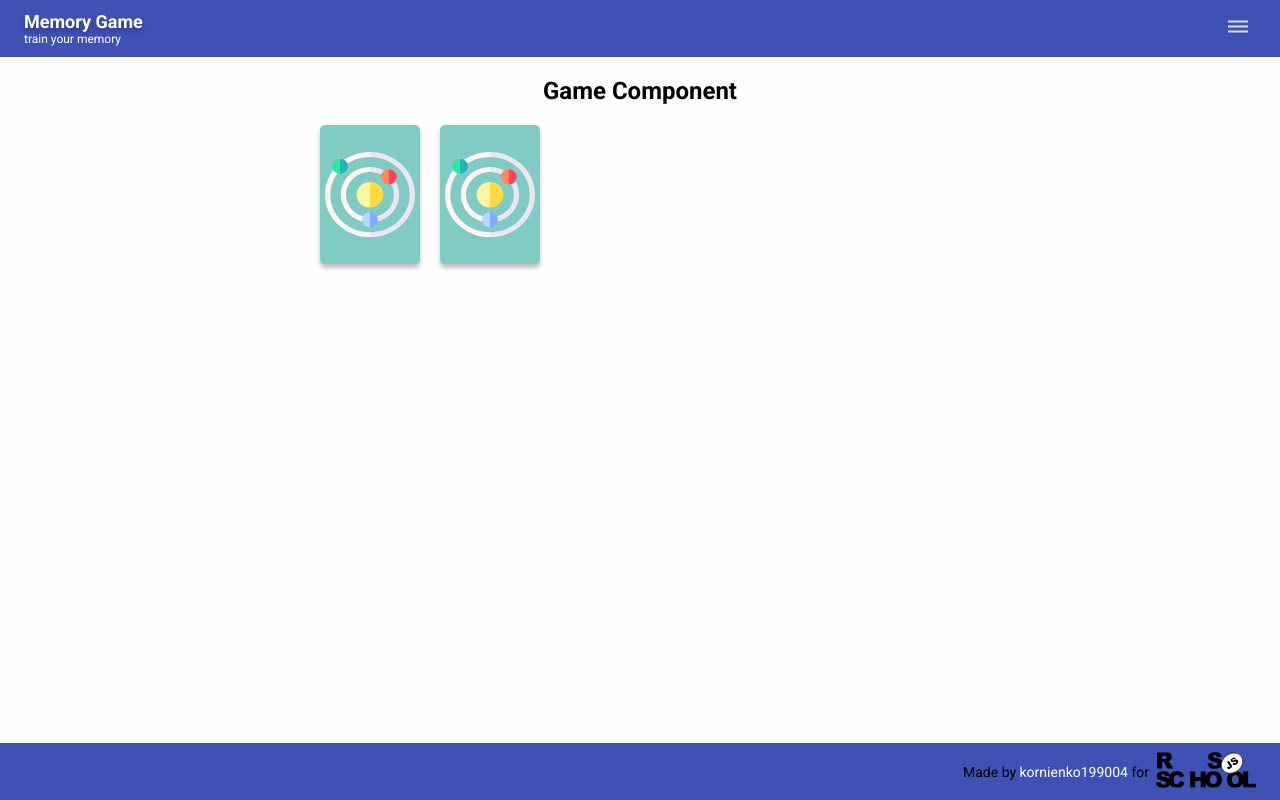
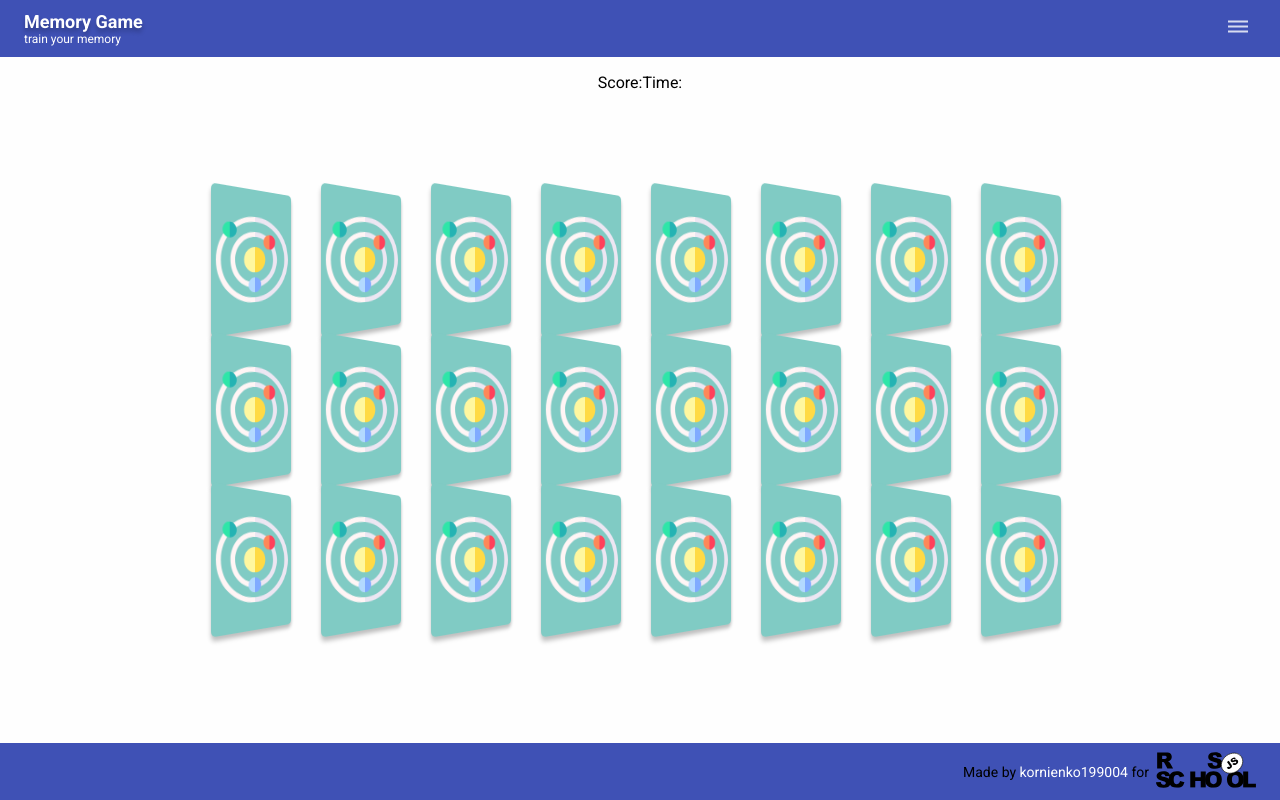
Before and after one commit to kornienko199004/react-game, a React (Create React App) app: page / in a window 1280 px wide. Built offline with nearby package versions, Linux system fonts and the light colour scheme.

Commit message:
feat(game): start to implement mvp

```diff
--- a/package.json
+++ b/package.json
@@ -13,11 +13,13 @@
     "@types/react": "^17.0.0",
     "@types/react-dom": "^17.0.0",
     "@types/react-router-dom": "^5.1.7",
+    "@types/shortid": "0.0.29",
     "node-sass": "^5.0.0",
     "react": "^17.0.1",
     "react-dom": "^17.0.1",
     "react-router-dom": "^5.2.0",
     "react-scripts": "4.0.2",
+    "shortid": "^2.2.16",
     "typescript": "^4.1.2",
     "web-vitals": "^1.0.1"
   },
--- a/src/App.tsx
+++ b/src/App.tsx
@@ -4,6 +4,7 @@ import Container from './layouts/components/Container/Container';
 import { BrowserRouter as Router, Switch } from 'react-router-dom';
 
 function App(match: any) {
+  console.log(match);
   return (
     <div className="App">
       <Router>
--- a/src/components/Game/Game.tsx
+++ b/src/components/Game/Game.tsx
@@ -1,23 +1,189 @@
-import React, { useState } from 'react';
+import React from 'react';
+import shortid from 'shortid';
+import { TypeOfTag } from 'typescript';
 import { Cards } from '../../common/models/models';
 import Card from './components/Card/Card';
 import './game.scss';
 
-export default function Game() {
-  const [flipped, setFlipped] = useState(false);
-  const [flipped2, setFlipped2] = useState(false);
+interface ICard {
+  image: Cards,
+  isFlipped: boolean,
+  id: string,
+  found: boolean;
+}
+
+const cards: Cards[] = [
+  Cards.card1,
+  Cards.card2,
+  Cards.card3,
+  Cards.card4,
+  Cards.card5,
+  Cards.card6,
+  Cards.card7,
+  Cards.card8,
+  Cards.card9,
+  Cards.card10,
+  Cards.card11,
+  Cards.card12,
+];
+
+const generateUniqCards = (count: number): ICard[] => {
+  const cardsCopy: Cards[] = [...cards];
+  let mixedCards: ICard[] = [];
+
+  for (let i = 0; i < count; i += 1) {
+    const cardToInsert: number = Math.floor(Math.random() * cardsCopy.length);
+    mixedCards = [...mixedCards,
+      {
+        image: cardsCopy.splice(cardToInsert, 1)[0],
+        isFlipped: true,
+        id: '',
+        found: false,
+      }
+    ];
+  }
+  return mixedCards;
+};
+
+const generateCards = (size: number): ICard[] => {
+  const count = size / 2;
+
+  const uniqCards: ICard[] = generateUniqCards(count);
+
+  let tempCards: ICard[] = [...uniqCards, ...uniqCards];
+  let mixedCards: ICard[] = [];
+
+  for (let i = 0; i < size; i += 1) {
+    const cardToInsert: number = Math.floor(Math.random() * tempCards.length);
+    mixedCards = [...mixedCards, tempCards.splice(cardToInsert, 1)[0]];
+  }
+
+  mixedCards = mixedCards.map((card) => ({ ...card, id: shortid() }));
+  return mixedCards;
+};
+
+interface IState {
+  cards: ICard[],
+  size: number,
+  firstCard: ICard | null,
+  secondCard: ICard | null,
+}
+
+export default class Game extends React.Component {
+  state: IState;
+
+  constructor(props: { width: number; height: number }) {
+    super(props);
+    const { width = 6, height = 4 } = props;
+    const size: number = width * height;
+    this.state = {
+      size: size,
+      cards: generateCards(size),
+      firstCard: null,
+      secondCard: null,
+    };
+  }
+
+  changeFlipped(cardId: string) {
+    const cardIndex = this.state.cards.findIndex(({ id }) => id === cardId);
+
+    const changedCard: ICard = { ...this.state.cards[cardIndex], isFlipped: !this.state.cards[cardIndex].isFlipped };
+    let cardsCopy = this.state.cards.slice();
+    cardsCopy.splice(cardIndex, 1, changedCard);
+
+    this.setState((prevState: IState) => {
+      const newState = {
+        ...prevState,
+        cards: cardsCopy,
+      };
+      if (!prevState.firstCard && changedCard.isFlipped) {
+        return { ...newState, firstCard: changedCard };
+      }
+      if (!prevState.secondCard && changedCard.isFlipped) {
+        let successGuess: boolean = false;
+        if (prevState.firstCard && prevState.firstCard.image === changedCard.image) {
+          console.log(true);
+          successGuess = true;
+        }
+        cardsCopy = cardsCopy.map((card) => {
+          if (card.id === (prevState.firstCard as ICard).id || card.id === (changedCard as ICard).id) {
+            return { ...card, found: successGuess };
+          }
+          return card;
+        });
+        return {
+          ...prevState,
+          cards: cardsCopy,
+          secondCard: { ...changedCard, found: successGuess },
+          firstCard: { ...prevState.firstCard, found: successGuess },
+        };
+      }
+
+      if (prevState.firstCard && prevState.secondCard) {
+        cardsCopy = cardsCopy.map((card) => {
+          if (card.id === (prevState.firstCard as ICard).id || card.id === (prevState.secondCard as ICard).id) {
+            return { ...card, isFlipped: false };
+          }
+          return card;
+        });
+        return {
+          ...prevState,
+          cards: cardsCopy,
+          firstCard: changedCard,
+          secondCard: null,
+        };
+      }
+
+      return {
+        ...prevState,
+      }
+    });
+  }
+
+  getFieldSize() {
+    const { size } = this.state;
+
+    if (size === 24) {
+      return 'large';
+    }
+    if (size === 16) {
+      return 'medium';
+    }
+
+    return 'small';
+  }
+
+  componentDidMount() {
+    setTimeout(() => {
+      const flippedCards: ICard[] = this.state.cards.map((card) => ({ ...card, isFlipped: false }));
+      this.setState({
+        cards: flippedCards,
+        }
+      );
+    }, 5000);
+  }
+
+  render() {
+      const { cards } = this.state;
       return (
         <div className="game">
-      <h2>Game Component</h2>
-      <div className="game-field">
-        <div className="game-field__item">
-          <Card cardClick={() => setFlipped(!flipped)} isFlipped={flipped} imgName={Cards.card7} />
+          <div className="statistics">
+            <p>Score:</p>
+            <p>Time:</p>
           </div>
-
-        <div className="game-field__item">
-          <Card cardClick={() => setFlipped2(!flipped2)} isFlipped={flipped2} imgName={Cards.card9} />
+          <div className={`game-field game-field_${this.getFieldSize()}`}>
+            {cards.map((card: ICard) => (
+              <div className="game-field__item" key={card.id}>
+                <Card
+                  cardClick={() => this.changeFlipped(card.id)}
+                  isFlipped={card.isFlipped}
+                  imgName={card.image}
+                  found={card.found}
+                />
               </div>
+            ))}
           </div>
         </div>
       );
   }
+}
--- a/src/components/Game/components/Card/Card.tsx
+++ b/src/components/Game/components/Card/Card.tsx
@@ -29,10 +29,10 @@ const cardsMap = {
   [Cards.card12]: card12,
 }
 
-export default function Card(props: { cardClick(): void, isFlipped: boolean, imgName: Cards }) {
-  const { cardClick, isFlipped, imgName } = props;
+export default function Card(props: { cardClick(): void, isFlipped: boolean, imgName: Cards, found: boolean }) {
+  const { cardClick, isFlipped, imgName, found } = props;
   return (
-    <div className="card-wrapper" onClick={cardClick}>
+    <div className={`card-wrapper ${found ? 'card-wrapper_hide' : ''}`} onClick={cardClick}>
       <div className={"card" + (isFlipped ? " flipped" : "")}>
         <div className="card__back"></div>
         <div className="card__front">
--- a/src/components/Game/components/Card/card.scss
+++ b/src/components/Game/components/Card/card.scss
@@ -1,6 +1,38 @@
 .card-wrapper {
   cursor: pointer;
-  perspective: 600px;
+  perspective: 300px;
+}
+
+@keyframes hiding {
+  from {
+    opacity: 1;
+  }
+  50% {
+    opacity: 0.7;
+  }
+  60% {
+    opacity: 0.6;
+  }
+  to {
+    opacity: 0;
+  }
+}
+
+@keyframes bounce {
+  0% {
+    transform: scale(1, 1) translateX(-10px);
+  }
+  50% {
+    transform: scale(1.1, 0.9) translateX(10px);
+  }
+  100% {
+    transform: scale(0.9, 1.1) translateX(-10px);
+  }
+}
+
+.card-wrapper_hide {
+  animation: hiding 1s, bounce 300ms infinite;
+  opacity: 0;
 }
 
 .card {
--- a/src/components/Game/game.scss
+++ b/src/components/Game/game.scss
@@ -1,9 +1,41 @@
+.game {
+  position: relative;
+  height: 100%;
+}
+
 .game-field {
-  width: 50%;
+  position: absolute;
+  top: 50%;
+  width: 100%;
   margin: 0 auto;
-  display: flex;
+  // display: flex;
+  // flex-wrap: wrap;
+  display: grid;
+  justify-content: center;
 }
 
 .game-field__item {
   margin-right: 20px;
+  margin-bottom: 20px;
 }
+
+.game-field {
+
+  &_small {
+    grid-column: 3;
+    grid-row: 2;
+  }
+
+  &_large {
+    margin-top: -210px;
+    grid-template-rows: repeat(3, 140px);
+    grid-template-columns: repeat(8, 100px);
+    grid-gap: 10px;
+  }
+}
+
+.statistics {
+  display: flex;
+  justify-content: center;
+  width: 100%;
+}
--- a/src/layouts/components/Container/container.scss
+++ b/src/layouts/components/Container/container.scss
@@ -2,6 +2,7 @@
   display: flex;
   flex-direction: column;
   min-height: 100vh;
+  height: 100vh;
   justify-content: space-between;
 }
 
```
Also changed, not shown: 1 other file (tests, documents, lock files or other folders). Lines whose indentation alone changed are shown as unchanged.
